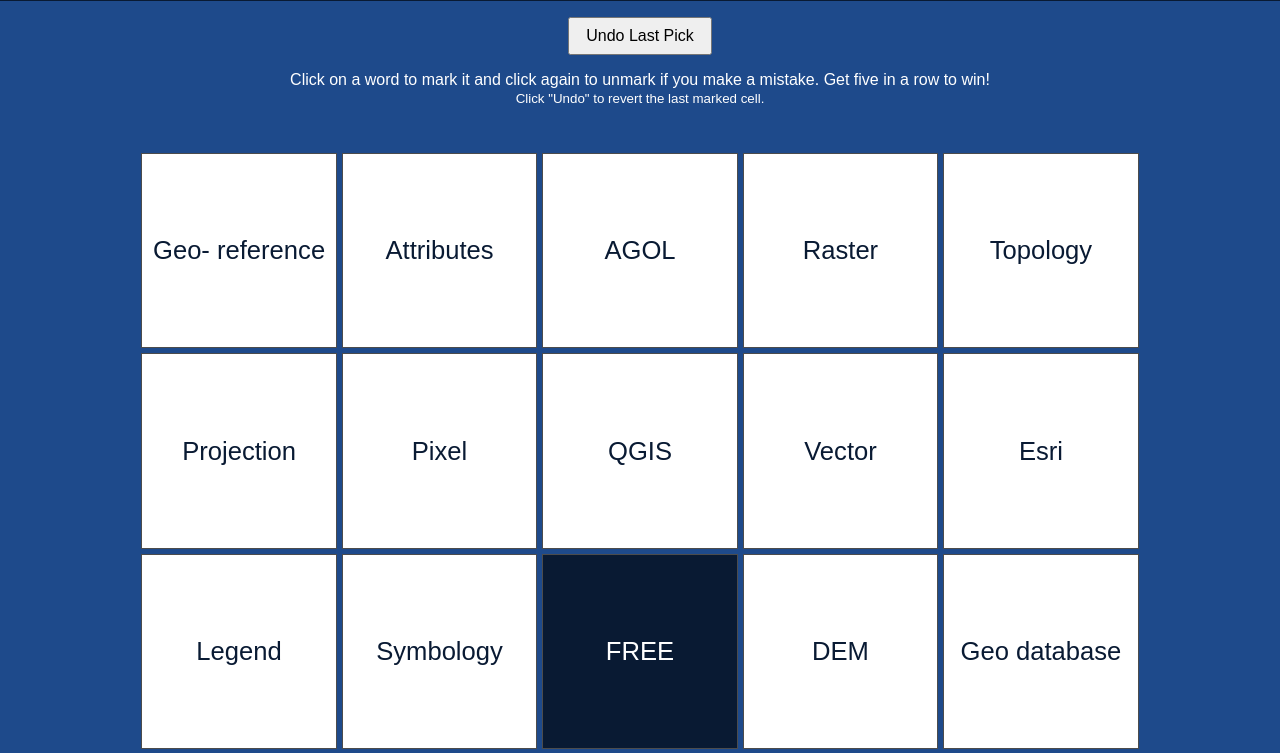
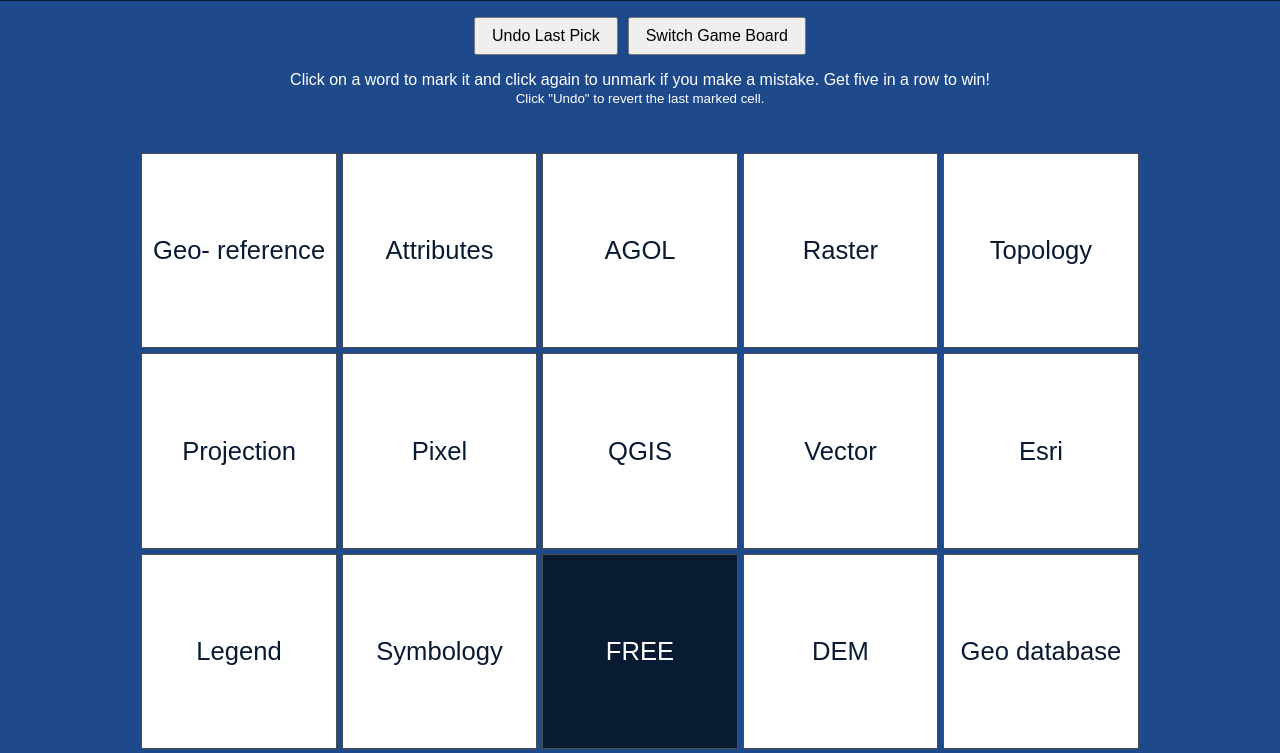
Before and after one commit to jocooperlac/LAC_GIS_Day_Bingo, a plain HTML site: page index.html in a window 1280 px wide. Shown: the part 68-821 px from the top of the page. Drawn offline with Linux system fonts and the light colour scheme.

Commit message:
Update index.html
Added Second game button

```diff
--- a/index.html
+++ b/index.html
@@ -17,7 +17,7 @@
     <div id="controls">
         <div id="button-container">
             <button id="new-game">Undo</button>
-            <!-- <button id="reset-button">Undo</button> -->
+            <button id="switch-game">Switch Game Board</button>
         </div>
         <p id="instructions">Click on a word to mark it and click again to unmark if you make a mistake. Get five in a row to win! <br><small>Click "Undo" to revert the last marked cell.</small></p>
     </div>
```
